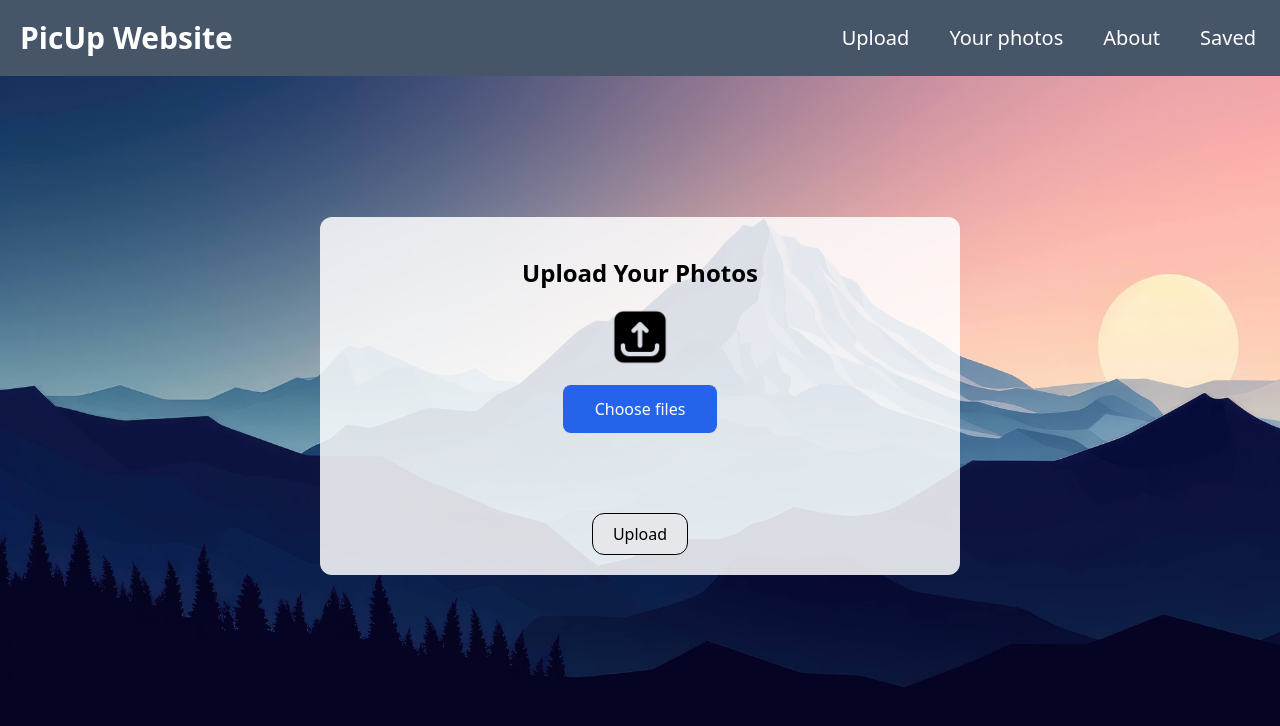
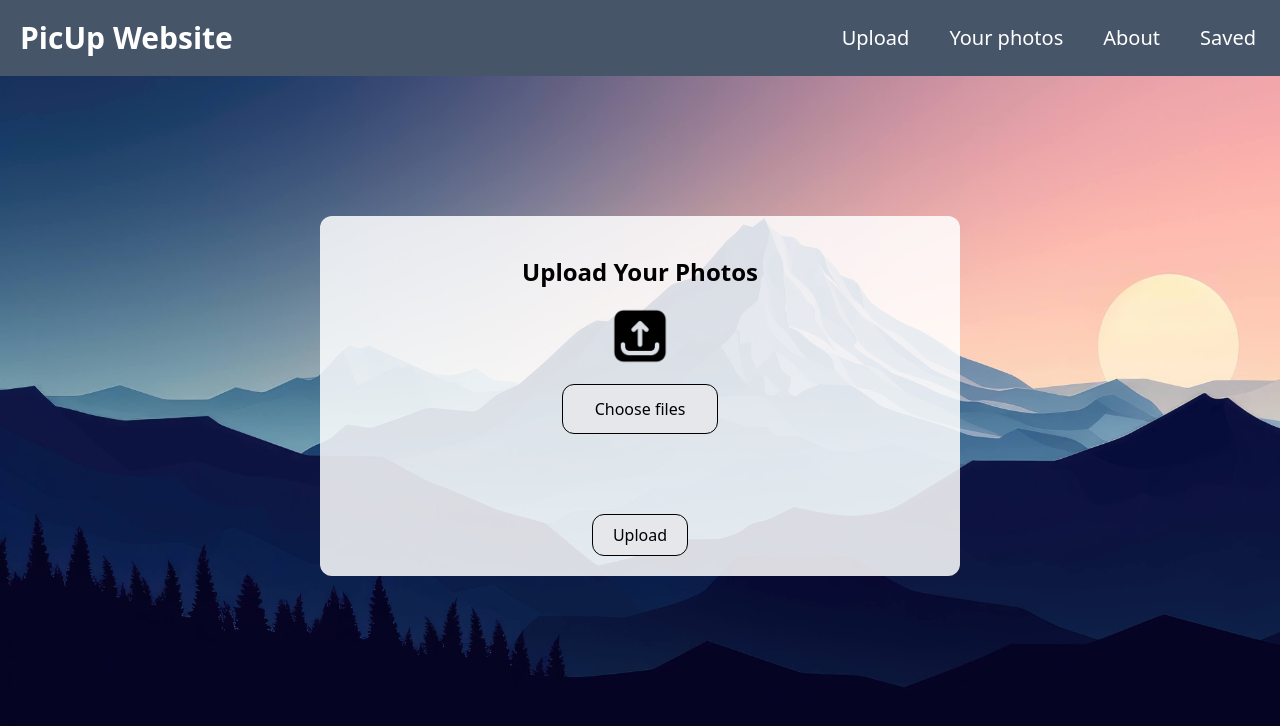
Before and after one commit to ALI-HUP/PicUp-website, a Next.js app: page /headers/upload in a window 1280 px wide. Shown: the top 726 px of the page. Built offline with nearby package versions, Linux system fonts and the light colour scheme.

Commit message:
update upload page

```diff
--- a/app/headers/upload/page.tsx
+++ b/app/headers/upload/page.tsx
@@ -43,7 +43,7 @@ const Upload = () => {
           <form className="flex flex-col gap-5 items-center">
             <div className="flex justify-center items-center w-full gap-5">
 
-              <label className="cursor-pointer bg-blue-600 text-white py-3 px-8 rounded-lg hover:bg-blue-700">
+              <label className="cursor-pointer bg-gray-200 text-black border border-black py-3 px-8 rounded-xl hover:bg-gray-300">
                 Choose files
                 <input
                   type="file"
```
